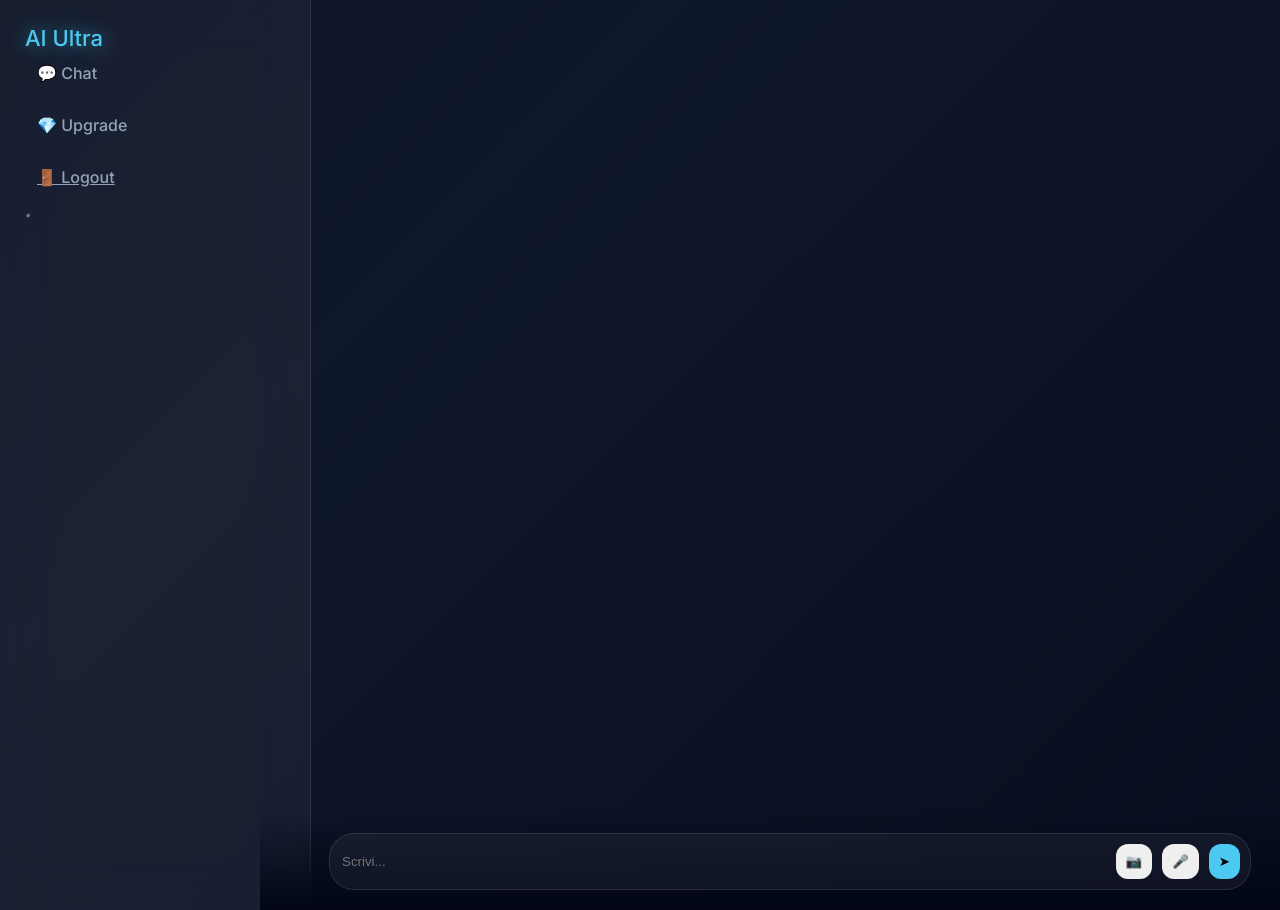
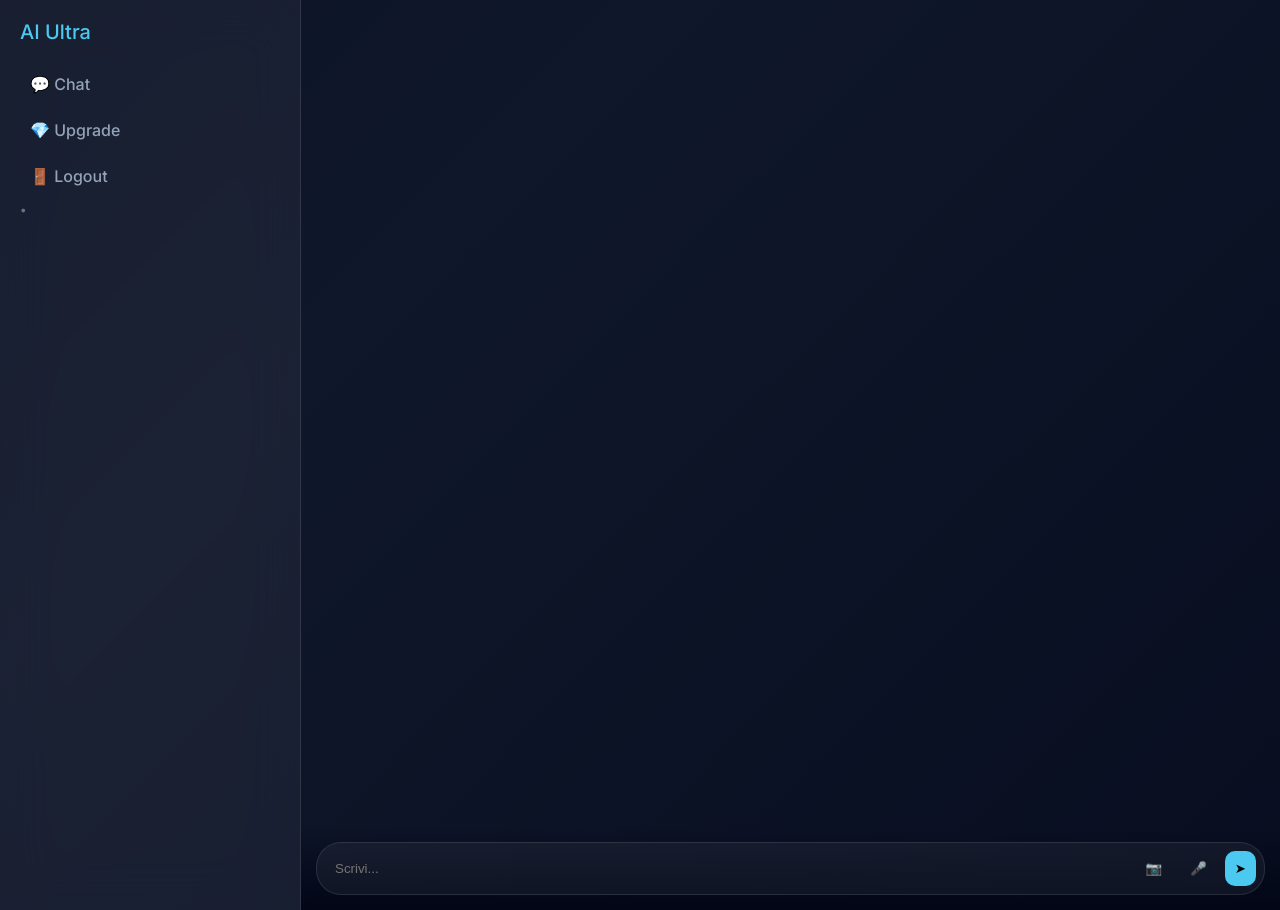
Before and after one commit to valendinobenoit-cpu/ai-ultra-app, a Flask app: page /dashboard in a window 1280 px wide. Run offline with Flask 3, Linux system fonts and the light colour scheme; the visitor is signed in with stand-in values (Sample User, id 1).

Commit message:
Update dashboard.html

```diff
--- a/templates/dashboard.html
+++ b/templates/dashboard.html
@@ -2,6 +2,7 @@
 <html lang="it">
 <head>
 <meta charset="UTF-8">
+<meta name="viewport" content="width=device-width, initial-scale=1.0">
 <title>AI Ultra Elite</title>
 
 <link href="https://fonts.googleapis.com/css2?family=Inter:wght@300;500;600&display=swap" rel="stylesheet">
@@ -15,12 +16,10 @@
 --border:rgba(255,255,255,0.1);
 }
 
-/* BACKGROUND ANIMATO */
 body{
 font-family:"Inter";
 margin:0;
 color:white;
-overflow:hidden;
 background:linear-gradient(-45deg,#020617,#0f172a,#020617,#1e293b);
 background-size:400% 400%;
 animation:bg 15s ease infinite;
@@ -32,43 +31,45 @@
 100%{background-position:0% 50%}
 }
 
+/* LAYOUT */
+.container{
+display:flex;
+height:100vh;
+}
+
 /* SIDEBAR */
 .sidebar{
 width:260px;
-height:100vh;
-position:fixed;
 background:var(--glass);
 backdrop-filter:blur(25px);
 border-right:1px solid var(--border);
-padding:25px;
+padding:20px;
+transition:.3s;
 }
 
 .logo{
 color:var(--primary);
-font-size:22px;
-text-shadow:0 0 20px rgba(76,201,240,.7);
+font-size:20px;
+margin-bottom:20px;
 }
 
-/* MENU */
 .menu a{
 display:block;
-padding:12px;
-border-radius:12px;
+padding:10px;
+border-radius:10px;
 color:#94a3b8;
-margin-bottom:8px;
-transition:.25s;
+margin-bottom:6px;
+text-decoration:none;
 }
 
 .menu a:hover{
 color:white;
-transform:translateX(6px);
-box-shadow:0 0 20px rgba(76,201,240,.3);
+background:rgba(255,255,255,0.1);
 }
 
 /* MAIN */
 .main{
-margin-left:260px;
-height:100vh;
+flex:1;
 display:flex;
 flex-direction:column;
 }
@@ -77,76 +78,61 @@
 .chat{
 flex:1;
 overflow-y:auto;
-padding:30px 20px 160px;
+padding:20px;
 max-width:900px;
 margin:auto;
+width:100%;
 }
 
 /* MSG */
 .msg{
 display:flex;
-margin-bottom:20px;
-animation:fade .3s;
-}
-
-@keyframes fade{
-from{opacity:0;transform:translateY(10px)}
+margin-bottom:15px;
 }
 
 .bubble{
-padding:14px;
+padding:12px;
 border-radius:14px;
-max-width:70%;
-line-height:1.6;
+max-width:75%;
+line-height:1.5;
 }
 
 /* USER */
 .user .bubble{
 margin-left:auto;
-background:linear-gradient(135deg,#2563eb,#1d4ed8);
-box-shadow:0 0 20px rgba(37,99,235,.4);
+background:#2563eb;
 }
 
 /* BOT */
 .bot .bubble{
 background:var(--glass);
 border:1px solid var(--border);
-backdrop-filter:blur(10px);
 }
 
 /* INPUT */
 .input-wrapper{
-position:fixed;
+position:sticky;
 bottom:0;
-left:260px;
-width:calc(100% - 260px);
-padding:20px;
+padding:15px;
 background:linear-gradient(to top,#020617,transparent);
 }
 
 .input-box{
-max-width:900px;
-margin:auto;
 display:flex;
-gap:10px;
+gap:8px;
 background:var(--glass);
 border:1px solid var(--border);
 border-radius:25px;
-padding:10px;
-transition:.2s;
+padding:8px;
 }
 
-.input-box:focus-within{
-box-shadow:0 0 30px rgba(76,201,240,.4);
-}
-
-/* INPUT */
 input{
 flex:1;
 background:transparent;
 border:none;
 color:white;
 outline:none;
+padding:10px;
 }
 
 /* BUTTON */
@@ -154,46 +140,68 @@
 border:none;
 cursor:pointer;
 padding:10px;
-border-radius:12px;
-transition:.2s;
+border-radius:10px;
+background:transparent;
+color:white;
 }
 
-.send{background:var(--primary)}
-
-button:hover{
-transform:scale(1.1);
-box-shadow:0 0 20px rgba(255,255,255,.3);
+.send{
+background:var(--primary);
+color:black;
 }
 
-/* PREVIEW */
-.preview{
+/* MOBILE */
+@media(max-width:768px){
+
+.sidebar{
 position:fixed;
-bottom:110px;
-left:50%;
-transform:translateX(-50%);
-display:none;
-background:#000;
-padding:10px;
-border-radius:12px;
+left:-260px;
+top:0;
+height:100%;
+z-index:100;
 }
 
-/* LOADER */
-.loader{
-display:none;
-text-align:center;
-color:#aaa;
+.sidebar.open{
+left:0;
 }
 
-/* VOICE GLOW */
+.main{
+margin-left:0;
+}
+
+.menu-toggle{
+display:block;
+position:fixed;
+top:10px;
+left:10px;
+background:var(--primary);
+color:black;
+padding:10px;
+border-radius:10px;
+z-index:200;
+}
+
+}
+
+@media(min-width:769px){
+.menu-toggle{
+display:none;
+}
+}
+
 .recording{
-box-shadow:0 0 20px red !important;
+box-shadow:0 0 15px red;
 }
 </style>
 </head>
 
 <body>
 
-<div class="sidebar">
+<button class="menu-toggle" onclick="toggleMenu()">☰</button>
+
+<div class="container">
+
+<div class="sidebar" id="sidebar">
 <div class="logo">AI Ultra</div>
 
 <div class="menu">
@@ -208,28 +216,33 @@
 </div>
 
 <div class="main">
+
 <div class="chat" id="chat"></div>
-<div class="loader" id="loader">AI sta pensando...</div>
 
 <div class="input-wrapper">
 <div class="input-box">
+
 <input id="input" placeholder="Scrivi..." autocomplete="off">
+
 <input type="file" id="file" hidden>
 
 <button onclick="file.click()">📷</button>
 <button id="micBtn" onclick="toggleMic()">🎤</button>
 <button class="send" onclick="send()">➤</button>
-</div>
+
 </div>
 </div>
 
-<div class="preview" id="preview">
-<img id="previewImg" height="60">
-<button onclick="removeImage()">✖</button>
+</div>
 </div>
 
 <script>
 let selectedImage=null;
+
+/* MENU MOBILE */
+function toggleMenu(){
+sidebar.classList.toggle("open");
+}
 
 /* MESSAGE */
 function add(role,text){
@@ -237,8 +250,8 @@
 div.className="msg "+role;
 div.innerHTML=`<div class="bubble"></div>`;
 chat.appendChild(div);
-
 type(div.querySelector(".bubble"),text);
+chat.scrollTop=chat.scrollHeight;
 }
 
 /* TYPING */
@@ -265,12 +278,9 @@
 if(selectedImage) form.append("image",selectedImage);
 
 input.value="";
-loader.style.display="block";
 
 let res=await fetch("/chat",{method:"POST",body:form});
 let data=await res.json();
-
-loader.style.display="none";
 
 add("bot",data.response);
 }
@@ -283,14 +293,7 @@
 /* IMAGE */
 file.onchange=()=>{
 selectedImage=file.files[0];
-preview.style.display="block";
-previewImg.src=URL.createObjectURL(selectedImage);
 };
-
-function removeImage(){
-selectedImage=null;
-preview.style.display="none";
-}
 
 /* VOICE */
 let rec;
```
